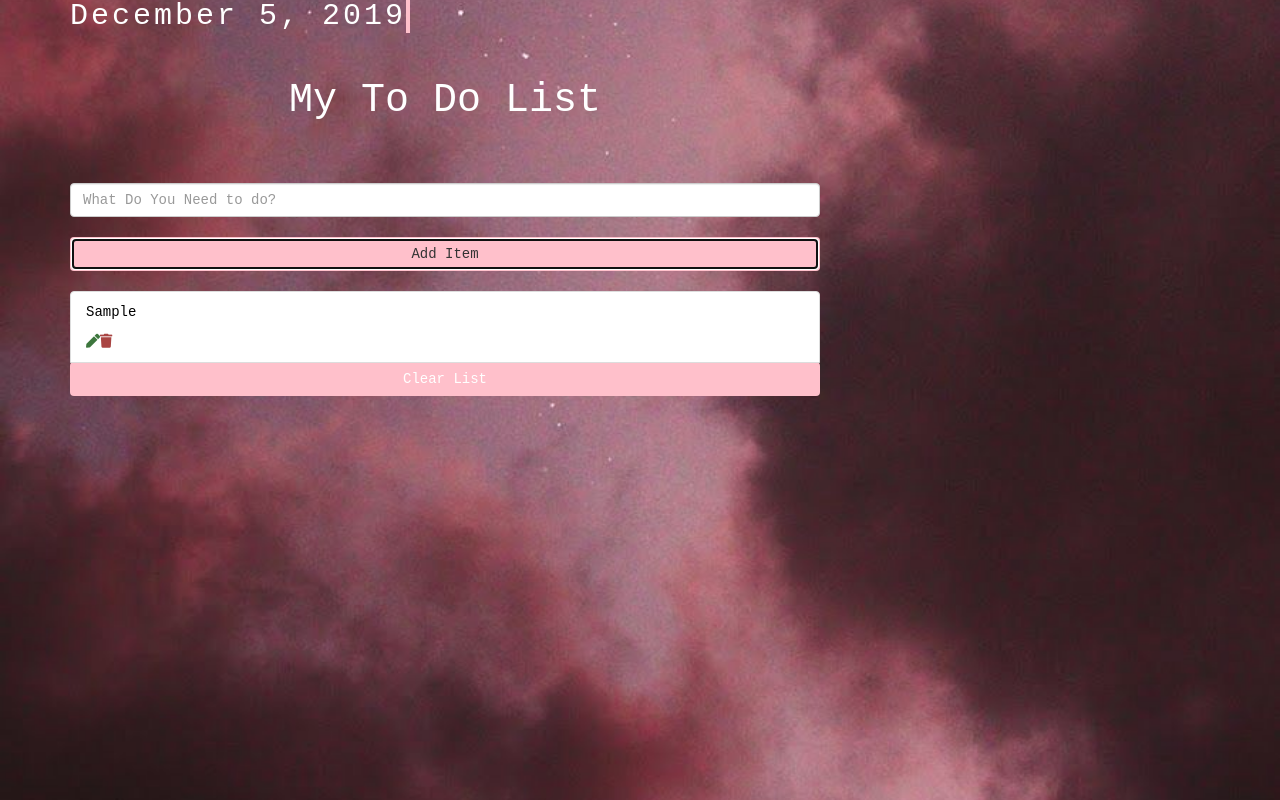
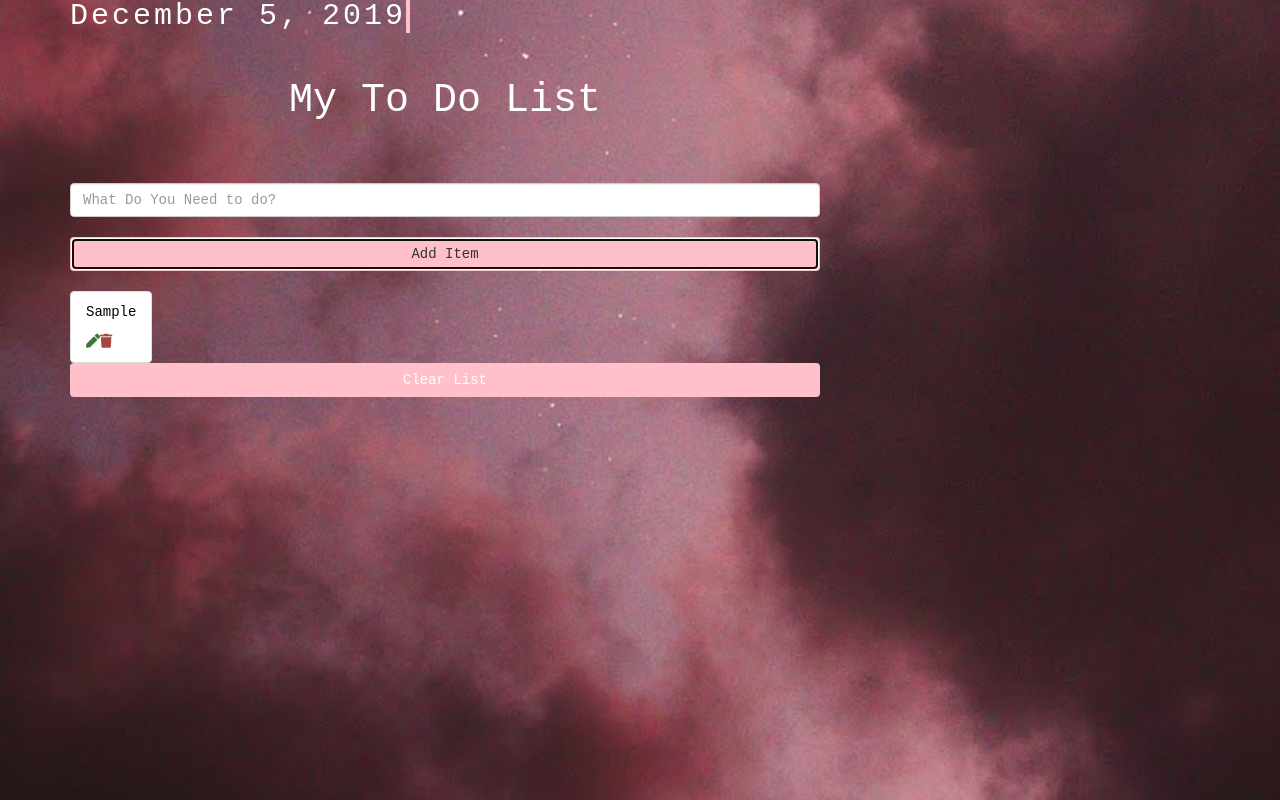
Before and after one commit to JasmineBreeze/ReactToDoApp, a React (Create React App) app: page / in a window 1280 px wide. Both pictures are taken after typing "Sample" into the empty fields and a click on the button "Add Item". Built offline with nearby package versions, Linux system fonts and the light colour scheme.

Commit message:
flexbox property on ToDoItem component

```diff
--- a/src/App.css
+++ b/src/App.css
@@ -10,6 +10,11 @@ body {
     font-family: monospace;
 
 }
+
+.flex-container {
+    display: flex;
+    flex-direction: row;
+  }
 
 p {
 color: black;
--- a/src/Components/ToDoItem.js
+++ b/src/Components/ToDoItem.js
@@ -6,9 +6,11 @@ export default class ToDoItem
     render() {
         const {title} = this.props
         return (
+            <div class="flex-container">
             <li className="list-group-item d-flex justify-content-between my-2">
-                <p>{title}</p>
-                <div className="icons">
+                <p> {title}</p>
+
+
                     <span className="text-success mx-auto">
                         <i className="fas fa-pen"></i>
                     </span>
@@ -16,9 +18,9 @@ export default class ToDoItem
                         <i className="fas fa-trash"></i>
                     </span>
 
-                </div>
+
             </li>
-
+</div>
         )
     }
 }
```
